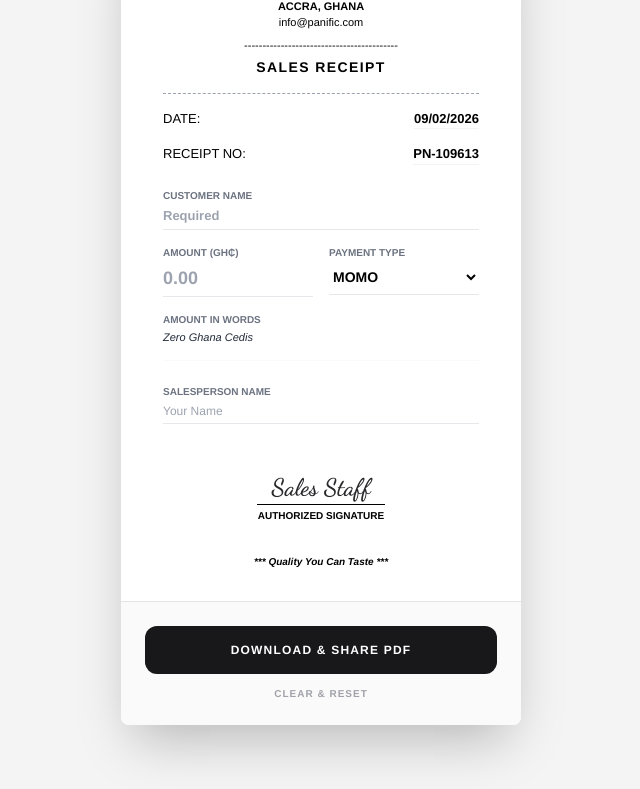
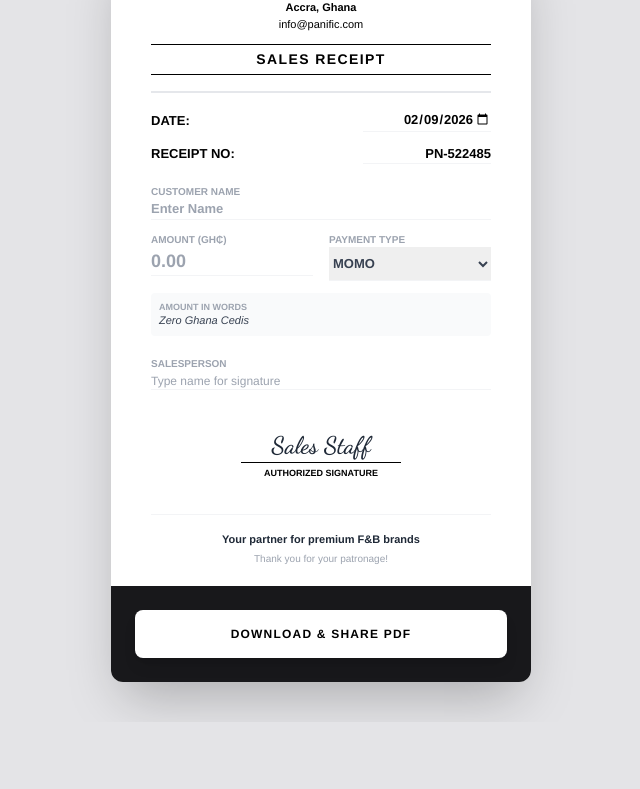
Before and after one commit to jmsann-web/receipt-panific, a plain HTML site: page index.html in a window 1280 px wide. Shown: the part 98-887 px from the top of the page, without its empty margins (319-959 px from the left). After the commit the page ends 820 px from the top, so only its background shows below. Drawn offline with nearby package versions, Linux system fonts and the light colour scheme.

Commit message:
Update index.html

```diff
--- a/index.html
+++ b/index.html
@@ -9,62 +9,71 @@
     <style>
         @import url('https://fonts.googleapis.com/css2?family=Dancing+Script:wght@600&display=swap');
 
-        body {
-            font-family: 'Helvetica', 'Arial', sans-serif;
-        }
+        body { font-family: 'Helvetica', 'Arial', sans-serif; }
 
-        #receipt-content {
+        /* The Receipt Container */
+        #receipt-wrap {
             width: 380px;
-            color: #000;
-            line-height: 1.4;
             background-color: white;
+            padding: 20px;
+            margin: 0 auto;
         }
 
         .signature-font { font-family: 'Dancing Script', cursive; }
-        input, select { background: transparent; border-radius: 0; }
 
-        /* Ensures PDF captures the full height */
-        .pdf-container {
-            width: 380px;
-            margin: 0 auto;
+        /* Input styling to look clean on PDF */
+        input, select {
+            border: none;
+            border-bottom: 1px solid #f3f4f6;
+            outline: none;
+            width: 100%;
+            padding: 2px 0;
         }
+
+        /* Remove arrows from number input */
+        input::-webkit-outer-spin-button,
+        input::-webkit-inner-spin-button { -webkit-appearance: none; margin: 0; }
+
+        @media print { .no-print { display: none; } }
     </style>
 </head>
-<body class="bg-zinc-100 flex flex-col items-center py-6 min-h-screen">
+<body class="bg-zinc-200 py-10">
 
-    <div class="bg-white shadow-2xl rounded-lg overflow-hidden w-[400px] mb-10 no-print">
-        <div id="receipt-content" class="p-8 mx-auto">
-            <div class="text-center border-b border-dashed border-gray-400 pb-4 mb-4">
-                <img src="panific.logo.png" alt="Panific Logo" class="w-48 mx-auto mb-3 object-contain">
-                <p class="text-[11px] font-bold uppercase">Accra, Ghana</p>
+    <div class="max-w-[420px] mx-auto bg-white shadow-2xl rounded-xl overflow-hidden">
+
+        <div id="receipt-wrap">
+            <div class="text-center border-b-2 border-double border-gray-200 pb-4 mb-4">
+                <img src="panific.logo.png" alt="Panific Logo" class="w-48 mx-auto mb-2 object-contain">
+                <p class="text-[11px] font-bold">Accra, Ghana</p>
                 <p class="text-[11px]">info@panific.com</p>
-                <p class="text-[11px] mt-2">------------------------------------------</p>
-                <p class="text-sm font-bold mt-1 tracking-widest uppercase">Sales Receipt</p>
+                <div class="text-[14px] font-black mt-3 tracking-widest uppercase border-y border-black py-1">
+                    Sales Receipt
+                </div>
             </div>
 
-            <div class="space-y-4 text-[13px]">
-                <div class="flex justify-between">
-                    <span>DATE:</span>
-                    <span id="current-date" class="font-bold border-b border-gray-100"></span>
+            <div class="space-y-3 text-[13px]">
+                <div class="flex justify-between items-center">
+                    <span class="font-bold">DATE:</span>
+                    <input type="date" id="current-date" class="text-right font-bold !w-32">
                 </div>
                 <div class="flex justify-between">
-                    <span>RECEIPT NO:</span>
-                    <span id="receipt-no" class="font-bold border-b border-gray-100"></span>
+                    <span class="font-bold">RECEIPT NO:</span>
+                    <input type="text" id="receipt-no" class="text-right font-bold !w-32">
                 </div>
 
                 <div class="pt-2">
-                    <label class="block text-[10px] text-gray-500 font-bold uppercase">Customer Name</label>
-                    <input type="text" id="cust-name" class="w-full border-b border-gray-200 py-1 outline-none font-bold" placeholder="Required">
+                    <label class="block text-[10px] text-gray-400 font-bold uppercase">Customer Name</label>
+                    <input type="text" id="cust-name" class="font-bold text-gray-800" placeholder="Enter Name">
                 </div>
 
                 <div class="grid grid-cols-2 gap-4">
                     <div>
-                        <label class="block text-[10px] text-gray-500 font-bold uppercase">Amount (GH₵)</label>
-                        <input type="number" id="amt-num" class="w-full text-lg font-bold border-b border-gray-200 py-1 outline-none" placeholder="0.00">
+                        <label class="block text-[10px] text-gray-400 font-bold uppercase">Amount (GH₵)</label>
+                        <input type="number" id="amt-num" class="text-lg font-black text-blue-700" placeholder="0.00">
                     </div>
                     <div>
-                        <label class="block text-[10px] text-gray-500 font-bold uppercase">Payment Type</label>
-                        <select id="pay-type" class="w-full text-sm font-bold border-b border-gray-200 py-2 outline-none" onchange="toggleCheque(this.value)">
+                        <label class="block text-[10px] text-gray-400 font-bold uppercase">Payment Type</label>
+                        <select id="pay-type" class="font-bold text-gray-700 h-[34px]" onchange="toggleCheque(this.value)">
                             <option value="MOMO">MOMO</option>
                             <option value="CASH">CASH</option>
                             <option value="CHEQUE">CHEQUE</option>
@@ -72,56 +81,57 @@
                     </div>
                 </div>
 
-                <div id="cheque-field" class="hidden">
-                    <label class="block text-[10px] text-gray-500 font-bold uppercase">Cheque Number</label>
-                    <input type="text" id="cheque-no" class="w-full border-b border-gray-200 py-1 outline-none font-bold" placeholder="Enter Cheque #">
+                <div id="cheque-field" class="hidden animate-pulse">
+                    <label class="block text-[10px] text-gray-400 font-bold uppercase">Cheque Number</label>
+                    <input type="text" id="cheque-no" class="font-bold text-gray-800" placeholder="Ref #">
                 </div>
 
-                <div>
-                    <label class="block text-[10px] text-gray-500 font-bold uppercase">Amount in Words</label>
-                    <p id="amt-words" class="text-[11px] italic leading-tight mt-1 text-gray-800 min-h-[30px] border-b border-gray-50 pb-1">Zero Ghana Cedis</p>
+                <div class="bg-gray-50 p-2 rounded">
+                    <label class="block text-[9px] text-gray-400 font-bold uppercase">Amount in Words</label>
+                    <p id="amt-words" class="text-[11px] italic font-medium leading-tight text-gray-700 break-words">Zero Ghana Cedis</p>
                 </div>
 
                 <div class="pt-2">
-                    <label class="block text-[10px] text-gray-500 font-bold uppercase">Salesperson Name</label>
-                    <input type="text" id="sales-name" class="w-full border-b border-gray-200 py-1 outline-none text-xs" placeholder="Your Name" oninput="updateSignature(this.value)">
+                    <label class="block text-[10px] text-gray-400 font-bold uppercase">Salesperson</label>
+                    <input type="text" id="sales-name" class="text-xs" placeholder="Type name for signature" oninput="updateSig(this.value)">
                 </div>
 
-                <div class="pt-8 flex flex-col items-center">
-                    <div class="text-center w-full">
-                        <p id="sig-display" class="signature-font text-2xl mb-0 text-zinc-800">Sales Staff</p>
-                        <div class="w-32 h-[1px] bg-black mx-auto"></div>
-                        <p class="text-[10px] uppercase font-bold mt-1">Authorized Signature</p>
+                <div class="pt-8 text-center">
+                    <div class="inline-block">
+                        <p id="sig-display" class="signature-font text-2xl text-gray-800 leading-none">Sales Staff</p>
+                        <div class="w-40 h-[1px] bg-black mt-1"></div>
+                        <p class="text-[9px] uppercase font-bold mt-1">Authorized Signature</p>
                     </div>
-                    <p class="text-[10px] mt-8 font-bold italic">*** Quality You Can Taste ***</p>
+
+                    <div class="mt-8 pt-4 border-t border-gray-100">
+                        <p class="text-[11px] font-bold text-gray-800">Your partner for premium F&B brands</p>
+                        <p class="text-[10px] text-gray-400 mt-1">Thank you for your patronage!</p>
+                    </div>
                 </div>
             </div>
         </div>
 
-        <div class="p-6 bg-zinc-50 border-t border-zinc-200 flex flex-col gap-3">
-            <button onclick="generatePOS()" class="w-full bg-zinc-900 text-white py-4 rounded-xl font-bold uppercase text-xs tracking-widest active:scale-95 transition-all">
+        <div class="p-6 bg-zinc-900 space-y-3 no-print">
+            <button onclick="generatePDF()" class="w-full bg-white text-black py-4 rounded-lg font-bold uppercase text-xs tracking-widest hover:bg-gray-100 transition shadow-lg">
                 Download & Share PDF
-            </button>
-            <button onclick="window.location.reload()" class="w-full text-zinc-400 text-[10px] uppercase tracking-widest font-bold">
-                Clear & Reset
             </button>
         </div>
     </div>
 
     <script>
-        document.getElementById('current-date').innerText = new Date().toLocaleDateString('en-GB');
-        document.getElementById('receipt-no').innerText = 'PN-' + Math.floor(100000 + Math.random() * 900000);
+        // Set Defaults
+        const today = new Date().toISOString().split('T')[0];
+        document.getElementById('current-date').value = today;
+        document.getElementById('receipt-no').value = 'PN-' + Math.floor(100000 + Math.random() * 900000);
 
         function toggleCheque(val) {
-            const field = document.getElementById('cheque-field');
-            val === 'CHEQUE' ? field.classList.remove('hidden') : field.classList.add('hidden');
+            document.getElementById('cheque-field').style.display = (val === 'CHEQUE') ? 'block' : 'none';
         }
 
-        function updateSignature(val) {
+        function updateSig(val) {
             document.getElementById('sig-display').innerText = val || "Sales Staff";
         }
 
-        // Expanded Amount to Words Logic (Handles up to 999,999,999)
         function numToWords(num) {
             const a = ['', 'One ', 'Two ', 'Three ', 'Four ', 'Five ', 'Six ', 'Seven ', 'Eight ', 'Nine ', 'Ten ', 'Eleven ', 'Twelve ', 'Thirteen ', 'Fourteen ', 'Fifteen ', 'Sixteen ', 'Seventeen ', 'Eighteen ', 'Nineteen '];
             const b = ['', '', 'Twenty', 'Thirty', 'Forty', 'Fifty', 'Sixty', 'Seventy', 'Eighty', 'Ninety'];
@@ -143,23 +153,25 @@
             document.getElementById('amt-words').innerText = numToWords(e.target.value || 0);
         });
 
-        function generatePOS() {
-            const element = document.getElementById('receipt-content');
+        function generatePDF() {
+            const element = document.getElementById('receipt-wrap');
             const customer = document.getElementById('cust-name').value || 'Customer';
 
-            // Adjusting options for better resolution and full-content capture
+            // PDF formatting fixed to prevent text bleed and cutting
             const opt = {
-                margin: 0,
-                filename: `Panific_${customer}.pdf`,
-                image: { type: 'jpeg', quality: 1.0 },
+                margin: [10, 0, 10, 0], // Top, Left, Bottom, Right
+                filename: `Panific_${customer}_Receipt.pdf`,
+                image: { type: 'jpeg', quality: 1 },
                 html2canvas: {
-                    scale: 3,
+                    scale: 2,
                     useCORS: true,
-                    letterRendering: true,
-                    windowWidth: 380
+                    logging: false,
+                    letterRendering: true
                 },
-                jsPDF: { unit: 'mm', format: [80, 180], orientation: 'portrait' }
+                jsPDF: { unit: 'mm', format: 'a4', orientation: 'portrait' }
             };
+
+            // Using A4 container with centered content ensures no content is "out of layout"
             html2pdf().set(opt).from(element).save();
         }
     </script>
```
